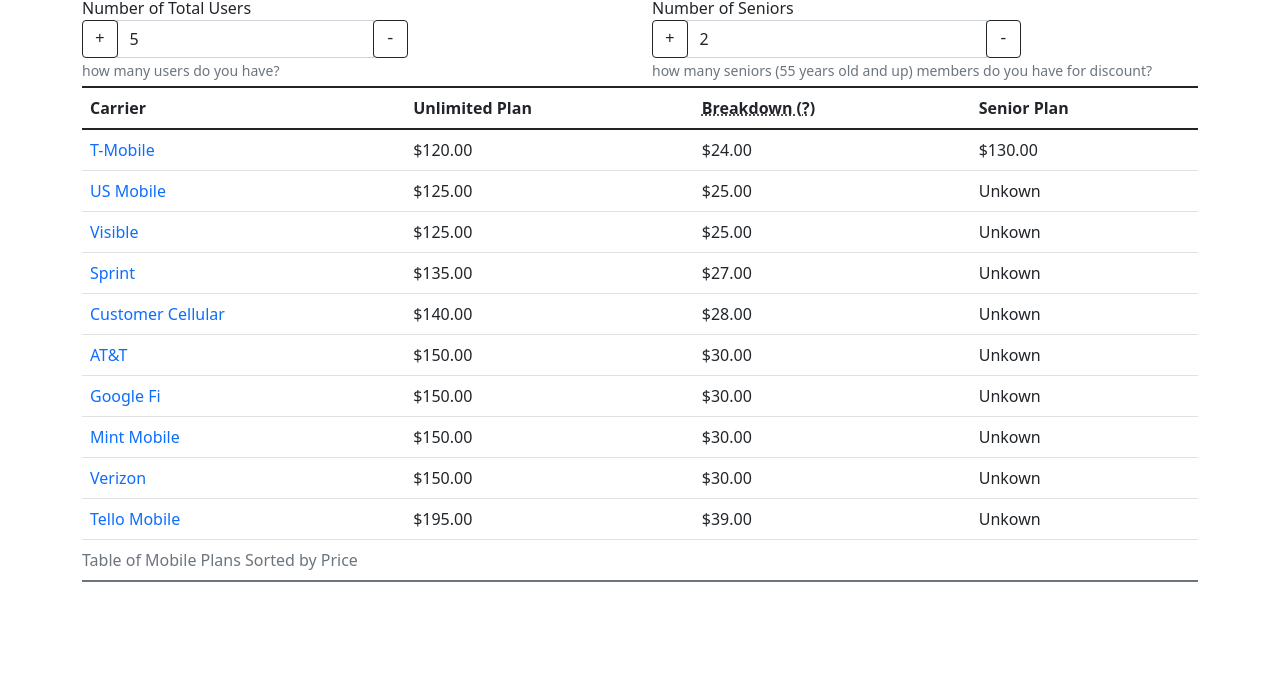
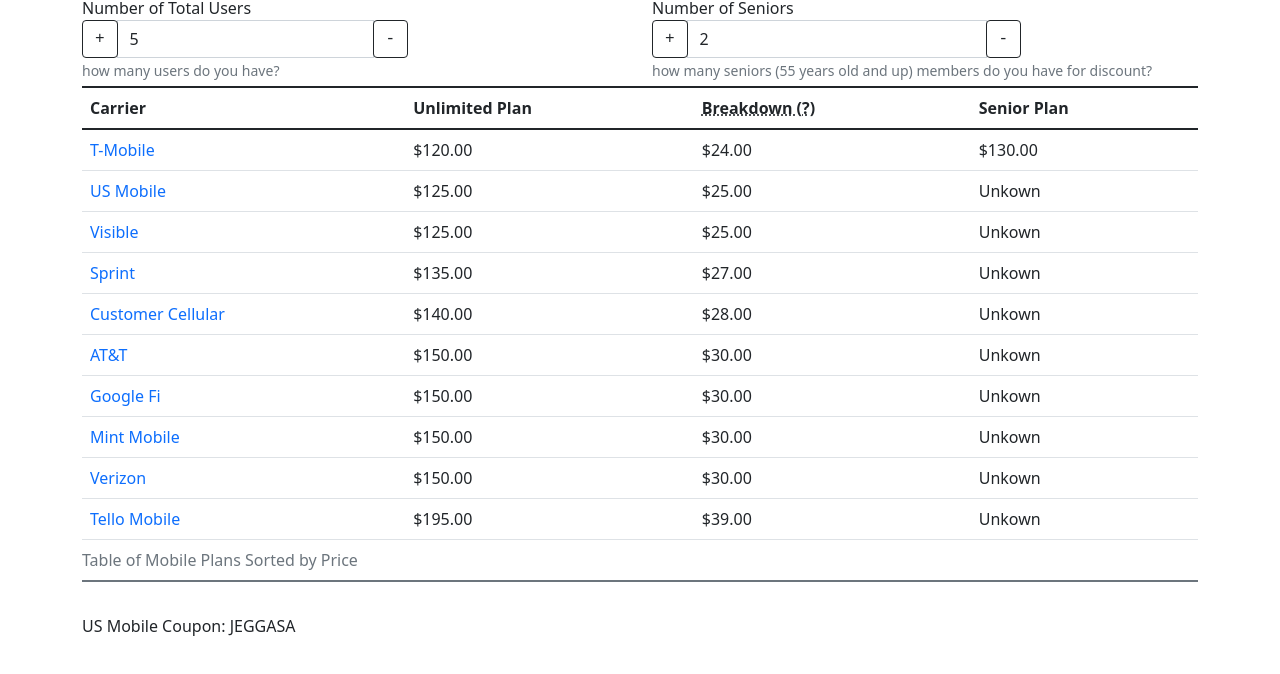
Before and after one commit to dotku/mobile-phone-plan-picker, a website with bundled scripts: page index.html in a window 1280 px wide. Shown: the part 84-758 px from the top of the page. Built offline with nearby package versions, Linux system fonts and the light colour scheme.

Commit message:
Update index.html

```diff
--- a/index.html
+++ b/index.html
@@ -65,6 +65,9 @@
 
     </tbody>
   </table>
+      <div>
+        US Mobile Coupon: JEGGASA
+      </div>
 </div>
     <script type="module" src="./assets/js/main.js"></script>
     </html>
```
